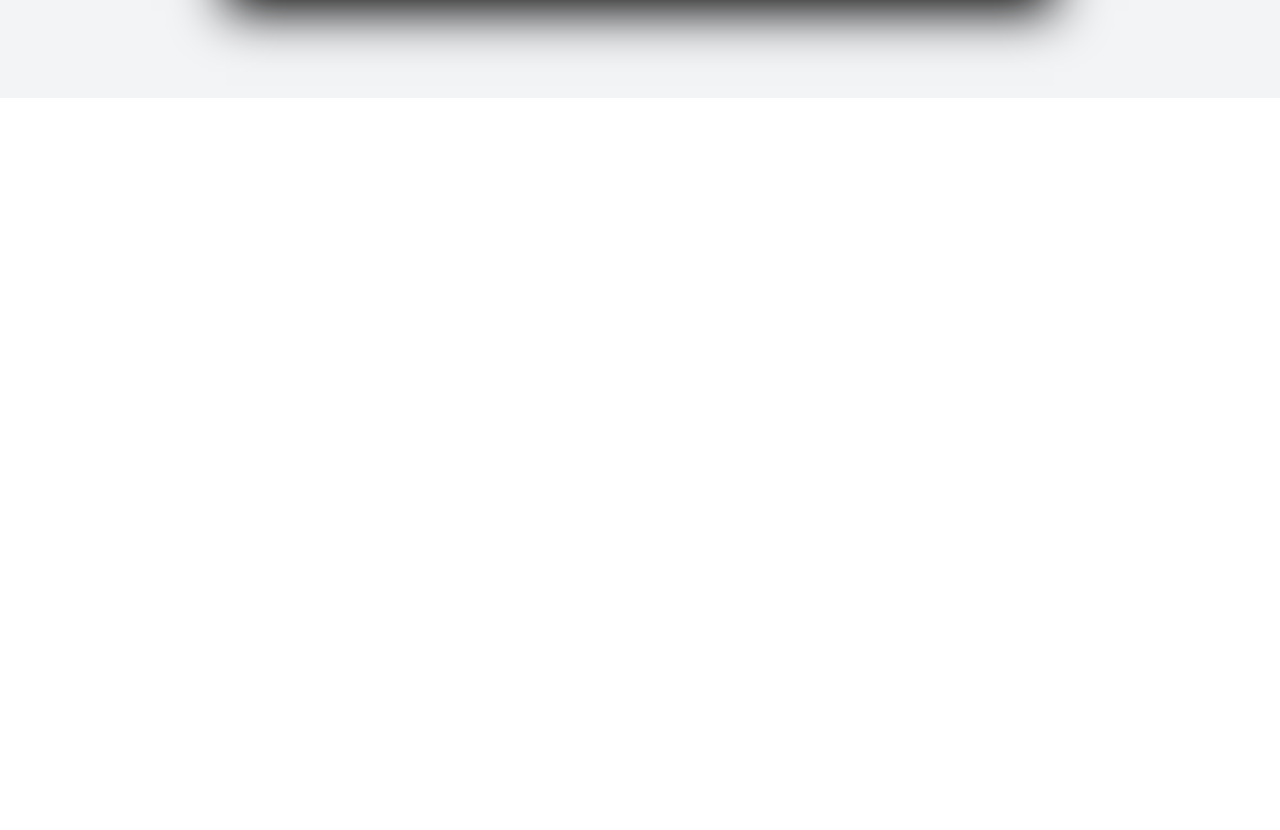
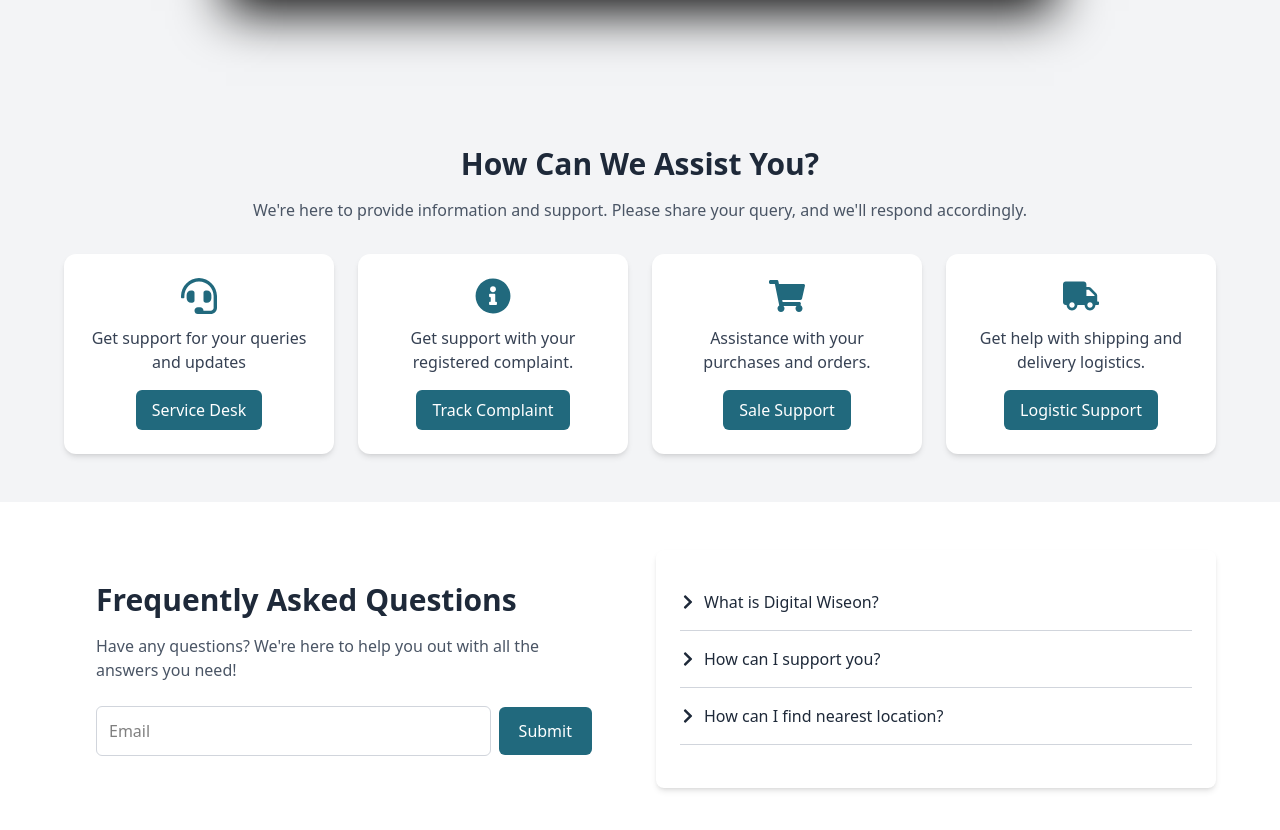
Before and after one commit to Sachin3320/Digitsl-Ocean, a React (Vite) app: page /contact in a window 1280 px wide. Shown: the part 758-1588 px from the top of the page. Before the commit the page ends 856 px from the top, so only its background shows below. Built offline with nearby package versions, Linux system fonts and the light colour scheme.

Commit message:
FAQ section added

```diff
--- /dev/null
+++ b/src/Components/ContactUs/FAQSection.jsx
@@ -0,0 +1,61 @@
+import React, { useState } from "react";
+import { FaChevronRight } from "react-icons/fa";
+
+const FAQSection = () => {
+  const [openIndex, setOpenIndex] = useState(null);
+  const faqs = [
+    { question: "What is Digital Wiseon?", answer: "Digital Wiseon is a platform for..." },
+    { question: "How can I support you?", answer: "You can support us by..." },
+    { question: "How can I find nearest location?", answer: "You can find our nearest location by..." },
+  ];
+
+  const toggleFAQ = (index) => {
+    setOpenIndex(openIndex === index ? null : index);
+  };
+
+  return (
+    <section className="w-full bg-white py-12 px-6">
+      <div className="max-w-6xl mx-auto grid grid-cols-1 md:grid-cols-2 gap-8">
+
+        {/* Left Section - Text & Email */}
+        <div className="bg-white  rounded-lg p-8">
+          <h2 className="text-3xl font-semibold text-gray-800 mb-4">Frequently Asked Questions</h2>
+          <p className="text-gray-600 mb-6">Have any questions? We're here to help you out with all the answers you need!</p>
+
+          {/* Email Input */}
+          <div className="flex items-center gap-2">
+            <input
+              type="email"
+              placeholder="Email"
+              className="p-3 border border-gray-300 rounded-md w-full focus:outline-none focus:border-[#21697D]"
+            />
+            <button className="bg-[#21697D] text-white px-5 py-3 rounded-md hover:bg-[#1b5d6c]">
+              Submit
+            </button>
+          </div>
+        </div>
+
+        {/* Right Section - FAQ List */}
+        <div className="bg-white shadow-md rounded-lg p-6">
+          {faqs.map((faq, index) => (
+            <div key={index} className="border-b border-gray-300">
+              <button
+                className="w-full flex justify-between items-center py-4 text-left text-gray-800 focus:outline-none"
+                onClick={() => toggleFAQ(index)}
+              >
+                <span className="flex items-center gap-2">
+                  <FaChevronRight className={`transition-transform ${openIndex === index ? "rotate-90" : ""}`} />
+                  {faq.question}
+                </span>
+              </button>
+              {openIndex === index && <p className="text-gray-600 pl-6 pb-4">{faq.answer}</p>}
+            </div>
+          ))}
+        </div>
+
+      </div>
+    </section>
+  );
+};
+
+export default FAQSection;
--- /dev/null
+++ b/src/Components/ContactUs/SupportSection.jsx
@@ -0,0 +1,56 @@
+import React from 'react';
+import { FaHeadset, FaInfoCircle, FaShoppingCart, FaTruck } from 'react-icons/fa';
+
+const SupportSection = () => {
+  const supportOptions = [
+    {
+      icon: <FaHeadset className="text-4xl text-[#21697D]" />,
+      title: "Get support for your queries and updates",
+      button: "Service Desk",
+    },
+    {
+      icon: <FaInfoCircle className="text-4xl text-[#21697D]" />,
+      title: "Get support with your registered complaint.",
+      button: "Track Complaint",
+    },
+    {
+      icon: <FaShoppingCart className="text-4xl text-[#21697D]" />,
+      title: "Assistance with your purchases and orders.",
+      button: "Sale Support",
+    },
+    {
+      icon: <FaTruck className="text-4xl text-[#21697D]" />,
+      title: "Get help with shipping and delivery logistics.",
+      button: "Logistic Support",
+    },
+  ];
+
+  return (
+    <section className="w-full bg-gray-100 py-12 px-6">
+      <div className="max-w-6xl mx-auto text-center">
+        <h2 className="text-2xl md:text-3xl font-semibold mb-4 text-gray-800">How Can We Assist You?</h2>
+        <p className="text-gray-600 mb-8">
+          We're here to provide information and support. Please share your query, and we'll respond accordingly.
+        </p>
+
+        {/* Support Cards */}
+        <div className="grid grid-cols-1 sm:grid-cols-2 lg:grid-cols-4 gap-6">
+          {supportOptions.map((item, index) => (
+            <div
+              key={index}
+              className="bg-white shadow-md rounded-xl p-6 flex flex-col items-center text-center transition-transform transform hover:scale-105"
+            >
+              <div className="mb-3">{item.icon}</div>
+              <p className="text-gray-700 mb-4">{item.title}</p>
+              <button className="bg-[#21697D] text-white px-4 py-2 rounded-md hover:bg-[#1B5D6C] transition">
+                {item.button}
+              </button>
+            </div>
+          ))}
+        </div>
+      </div>
+    </section>
+  );
+};
+
+export default SupportSection;
--- a/src/Pages/ContactUs.jsx
+++ b/src/Pages/ContactUs.jsx
@@ -1,11 +1,20 @@
 import React from 'react'
 import From from '../Components/ContactUs/From'
+import SupportSection from '../Components/ContactUs/SupportSection'
+import FAQSection from '../Components/ContactUs/FAQSection'
 
 const ContactUs = () => {
   return (
     <div className='w-full h-full'>
+      <div>
       <From/>
-
+      </div>
+      <div>
+      <SupportSection/>
+      </div>
+      <div>
+      <FAQSection/>
+      </div>
     </div>
   )
 }
```
